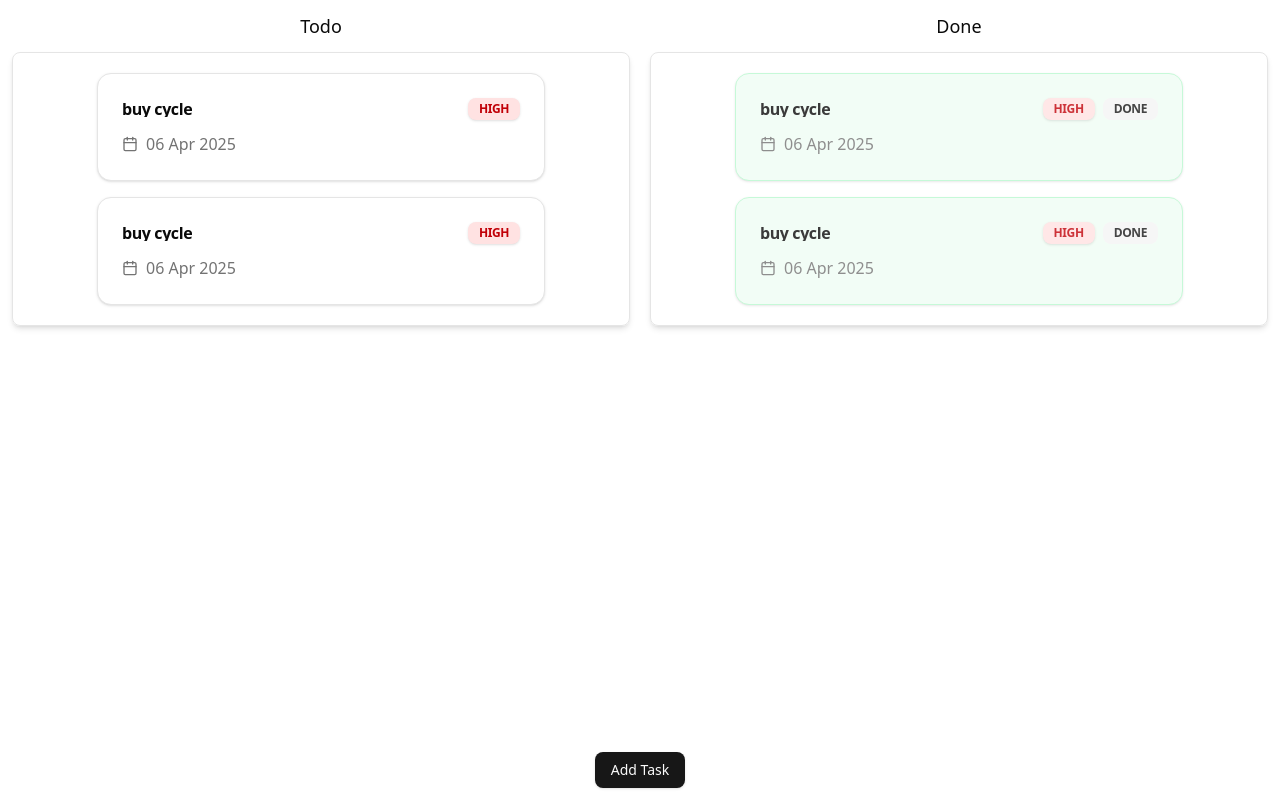
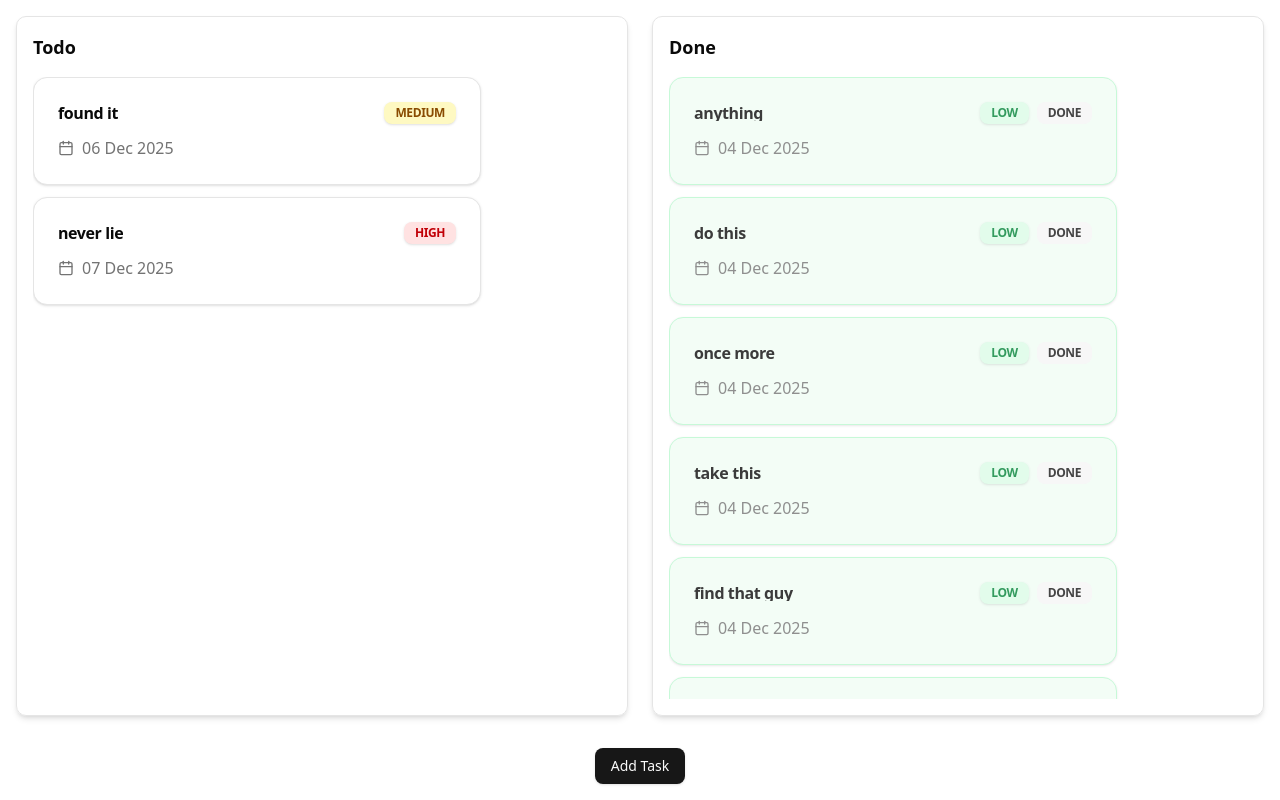
Before and after one commit to rajindersinghsodhi/voice-enabled-task-tracker, a Next.js app: page / in a window 1280 px wide. Built offline with nearby package versions, Linux system fonts and the light colour scheme.

Commit message:
feat(board): created full working board with drag and drop features

```diff
--- a/app/page.tsx
+++ b/app/page.tsx
@@ -1,19 +1,20 @@
-import DoneList from "@/components/DoneList";
-import Task from "@/components/Task";
-import TaskInput from "@/components/TaskInput";
-import TodoList from "@/components/TodoList";
+import KanbanBoard from "@/components/Board"
+import { TaskType } from "@/components/Task"
+
+const initialTodos: TaskType[] = [
+  { title: "found it", priority: "medium", dueDate: "2025-12-06", status: "todo" },
+  { title: "never lie", priority: "high", dueDate: "2025-12-07", status: "todo" },
+]
+
+const initialDone: TaskType[] = [
+  { title: "anything", priority: "low", dueDate: "2025-12-04", status: "done" },
+  { title: "do this", priority: "low", dueDate: "2025-12-04", status: "done" },
+  { title: "once more", priority: "low", dueDate: "2025-12-04", status: "done" },
+  { title: "take this", priority: "low", dueDate: "2025-12-04", status: "done" },
+  { title: "find that guy", priority: "low", dueDate: "2025-12-04", status: "done" },
+  { title: "its easy", priority: "low", dueDate: "2025-12-04", status: "done" },
+]
 
 export default function Home() {
-  return (
-    <div className="flex flex-col justify-between p-3 w-full min-h-screen">
-      <div className="task-lists flex justify-center w-full gap-5">
-        <TodoList tasks={[{ title: "buy cycle", priority:"high", dueDate:"2025-04-06", status: "todo"}, { title: "buy cycle", priority:"high", dueDate:"2025-04-06", status: "todo"}]}/>
-        <DoneList doneTasks={[{ title: "buy cycle", priority:"high", dueDate:"2025-04-06", status: "done"}, { title: "buy cycle", priority:"high", dueDate:"2025-04-06", status: "done"}]}/>
-      </div>
-      {/* <Task title="Buy cycle" priority="high" dueDate="2025-04-06"/> */}
-      <div className="task-input-container flex justify-center w-full">
-        <TaskInput/>
-      </div>
-    </div>
-  );
+  return <KanbanBoard initialTodos={initialTodos} initialDone={initialDone} />
 }
--- /dev/null
+++ b/components/Board.tsx
@@ -0,0 +1,145 @@
+"use client"
+
+import { useState } from "react"
+import {
+  DndContext,
+  closestCenter,
+  PointerSensor,
+  useSensor,
+  useSensors,
+  DragEndEvent,
+  DragOverlay,
+  DragStartEvent,
+} from "@dnd-kit/core"
+import {
+  arrayMove,
+  SortableContext,
+  verticalListSortingStrategy,
+} from "@dnd-kit/sortable"
+
+import Task, { TaskType } from "./Task"
+import TaskInput from "./TaskInput"
+import SortableTask from "./SortableTask"
+
+type KanbanBoardProps = {
+  initialTodos?: TaskType[]
+  initialDone?: TaskType[]
+}
+
+const KanbanBoard = ({ initialTodos = [], initialDone = [] }: KanbanBoardProps) => {
+  const [todos, setTodos] = useState<TaskType[]>(initialTodos)
+  const [done, setDone] = useState<TaskType[]>(initialDone)
+  const [activeTask, setActiveTask] = useState<TaskType | null>(null)
+
+  const sensors = useSensors(useSensor(PointerSensor))
+
+  const handleDragStart = (event: DragStartEvent) => {
+    const { active } = event
+    const task = todos.find(t => t.title === active.id) || done.find(t => t.title === active.id)
+    if (task) setActiveTask(task)
+  }
+
+  const handleDragEnd = (event: DragEndEvent) => {
+    const { active, over } = event
+    if (!over) return setActiveTask(null)
+
+    const sourceList = todos.find(t => t.title === active.id) ? todos : done
+    const targetList = todos.find(t => t.title === over.id) ? todos : done
+
+    if (sourceList === targetList) {
+      const oldIndex = sourceList.findIndex(t => t.title === active.id)
+      const newIndex = sourceList.findIndex(t => t.title === over.id)
+      const newList = arrayMove(sourceList, oldIndex, newIndex)
+      sourceList === todos ? setTodos(newList) : setDone(newList)
+    } else {
+      const taskIndex = sourceList.findIndex(t => t.title === active.id)
+      const [movedTask] = sourceList.splice(taskIndex, 1)
+      movedTask.status = targetList === todos ? "todo" : "done"
+      targetList.push(movedTask)
+      setTodos([...todos])
+      setDone([...done])
+    }
+
+    setActiveTask(null)
+  }
+
+  const addTask = (task: TaskType) => setTodos([...todos, task])
+
+  return (
+    <div className="board flex flex-col h-screen">
+
+  <DndContext
+    sensors={sensors}
+    collisionDetection={closestCenter}
+    onDragEnd={handleDragEnd}
+    onDragStart={handleDragStart}
+  >
+
+    {/* Board Area */}
+    <div className="flex gap-6 px-4 py-4 flex-1 overflow-x-auto">
+
+      {/* TODO COLUMN */}
+      <div className="flex-1 p-4 rounded-lg flex flex-col h-full border shadow-md">
+
+        <h2 className="font-bold mb-4 text-lg">
+          Todo
+        </h2>
+
+        {/* Scroll zone */}
+        <div className="flex-1 overflow-y-auto">
+          <SortableContext
+            items={todos.map(t => t.title)}
+            strategy={verticalListSortingStrategy}
+          >
+            {todos.map(task => (
+              <SortableTask key={task.title} task={task} />
+            ))}
+          </SortableContext>
+        </div>
+
+      </div>
+
+
+      {/* DONE COLUMN */}
+      <div className="flex-1 p-4 rounded-lg flex flex-col h-full border shadow-md">
+
+        <h2 className="font-bold mb-4 text-lg">
+          Done
+        </h2>
+
+        {/* Scroll zone */}
+        <div className="flex-1 overflow-y-auto">
+          <SortableContext
+            items={done.map(t => t.title)}
+            strategy={verticalListSortingStrategy}
+          >
+            {done.map(task => (
+              <SortableTask key={task.title} task={task} />
+            ))}
+          </SortableContext>
+        </div>
+
+      </div>
+
+    </div>
+
+
+    {/* Drag overlay */}
+    <DragOverlay>
+      {activeTask ? <Task {...activeTask} /> : null}
+    </DragOverlay>
+
+  </DndContext>
+
+
+  {/* Input stays OUTSIDE scroll area */}
+  <div className="task-input-container flex justify-center w-full py-4">
+    <TaskInput addTask={addTask} />
+  </div>
+
+</div>
+
+  )
+}
+
+export default KanbanBoard
--- a/components/DoneList.tsx
+++ b/components/DoneList.tsx
@@ -1,35 +1,22 @@
 "use client"
 
-import Task from "./Task"
-import { TaskType } from "./TodoList"
+import { SortableContext, verticalListSortingStrategy } from "@dnd-kit/sortable"
+import { TaskType } from "./Task"
+import SortableTask from "./SortableTask"
 
 type DoneListProps = {
-  doneTasks: TaskType[]
+  tasks: TaskType[]
 }
 
-const DoneList = ({ doneTasks }: DoneListProps) => {
-  if (!doneTasks.length) {
-    return (
-      <div className="text-center text-muted-foreground py-6">
-        No completed tasks yet 🎉
-      </div>
-    )
-  }
-
+const DoneList = ({ tasks }: DoneListProps) => {
   return (
-    <div className="done-list flex flex-col items-center w-full gap-3">
-        <p className="text-lg font-medium">Done</p>
-        <div className="task-list flex flex-col gap-4 w-full items-center border shadow-md p-5 rounded-md">
-            {doneTasks.map((task, index) => (
-                <Task
-                key={`${task.title}-${index}`}
-                title={task.title}
-                priority={task.priority}
-                dueDate={task.dueDate}
-                status={task.status}
-                />
-            ))}
-        </div>
+    <div className="flex-1 p-4 rounded-lg  overflow-y-auto border-2 border-blue-500">
+      {/* <h2 className="font-bold mb-4 text-lg">Done</h2>
+      <SortableContext items={tasks.map(t => t.title)} strategy={verticalListSortingStrategy}>
+        {tasks.map(task => (
+          <SortableTask key={task.title} task={task} />
+        ))}
+      </SortableContext> */}
     </div>
   )
 }
--- /dev/null
+++ b/components/SortableTask.tsx
@@ -0,0 +1,28 @@
+"use client"
+
+import { useSortable } from "@dnd-kit/sortable"
+import { CSS } from "@dnd-kit/utilities" // ✅ Correct import
+import Task, { TaskType } from "./Task"
+
+type SortableTaskProps = {
+  task: TaskType
+}
+
+const SortableTask = ({ task }: SortableTaskProps) => {
+  const { attributes, listeners, setNodeRef, transform, transition } = useSortable({ id: task.title })
+
+  const style = {
+    transform: CSS.Transform.toString(transform),
+    transition,
+    marginBottom: "12px",
+    zIndex: 0,
+  }
+
+  return (
+    <div ref={setNodeRef} style={style} {...attributes} {...listeners}>
+      <Task {...task} />
+    </div>
+  )
+}
+
+export default SortableTask
--- a/components/Task.tsx
+++ b/components/Task.tsx
@@ -5,12 +5,14 @@ import { Badge } from "@/components/ui/badge"
 import { CalendarIcon } from "lucide-react"
 import { format } from "date-fns"
 
-type TaskProps = {
+export type TaskType = {
   title: string
   priority: "low" | "medium" | "high"
   dueDate: string // YYYY-MM-DD
   status: "todo" | "done"
 }
+
+type TaskProps = TaskType
 
 const priorityStyles = {
   low: "bg-green-100 text-green-700",
--- a/components/TodoList.tsx
+++ b/components/TodoList.tsx
@@ -1,41 +1,22 @@
 "use client"
 
-import Task from "./Task"
-
-export type TaskType = {
-  title: string
-  priority: "low" | "medium" | "high"
-  dueDate: string // YYYY-MM-DD
-  status: "todo" | "done"
-}
+import { SortableContext, verticalListSortingStrategy } from "@dnd-kit/sortable"
+import SortableTask from "./SortableTask"
+import { TaskType } from "./Task"
 
 type TodoListProps = {
   tasks: TaskType[]
 }
 
 const TodoList = ({ tasks }: TodoListProps) => {
-  if (!tasks.length) {
-    return (
-      <div className="text-center text-muted-foreground py-6">
-        No tasks yet. Add your first task ✅
-      </div>
-    )
-  }
-
   return (
-    <div className="todo-list flex flex-col items-center w-full gap-3">
-        <p className="text-lg font-medium">Todo</p>
-        <div className="task-list flex flex-col gap-4 w-full items-center border shadow-md p-5 rounded-md">
-            {tasks.map((task, index) => (
-                <Task
-                    key={`${task.title}-${index}`}
-                    title={task.title}
-                    priority={task.priority}
-                    dueDate={task.dueDate}
-                    status={task.status}
-                />
-            ))}
-        </div>
+    <div className="flex-1 bg-gray-50 p-4 rounded-lg min-h-[400px] max-h-[600px] overflow-y-auto">
+      <h2 className="font-bold mb-4 text-lg">Todo</h2>
+      <SortableContext items={tasks.map(t => t.title)} strategy={verticalListSortingStrategy}>
+        {tasks.map(task => (
+          <SortableTask key={task.title} task={task} />
+        ))}
+      </SortableContext>
     </div>
   )
 }
--- a/package.json
+++ b/package.json
@@ -9,6 +9,9 @@
     "lint": "eslint"
   },
   "dependencies": {
+    "@dnd-kit/core": "^6.3.1",
+    "@dnd-kit/modifiers": "^9.0.0",
+    "@dnd-kit/sortable": "^10.0.0",
     "@radix-ui/react-dialog": "^1.1.15",
     "@radix-ui/react-label": "^2.1.8",
     "@radix-ui/react-popover": "^1.1.15",
```
Also changed, not shown: components/TaskInput.tsx (+19 -37 lines), 1 other file (tests, documents, lock files or other folders).
